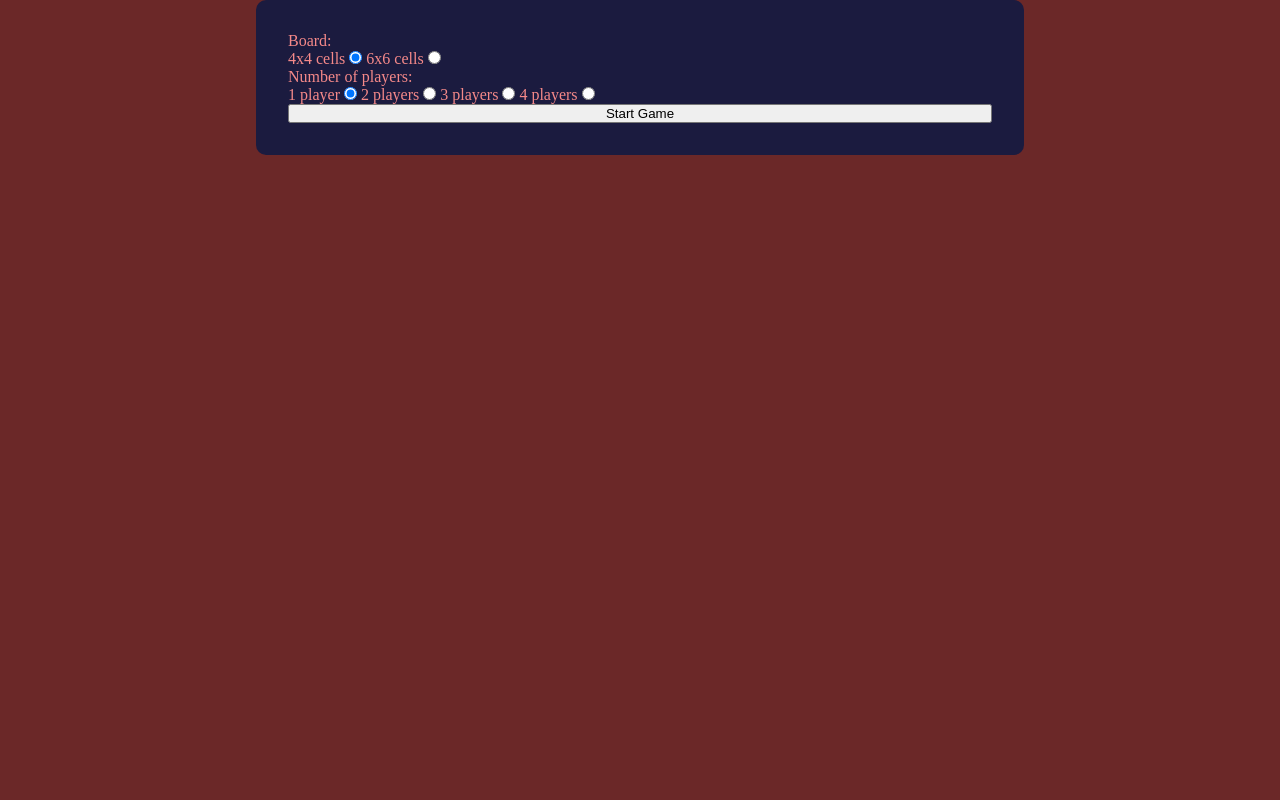
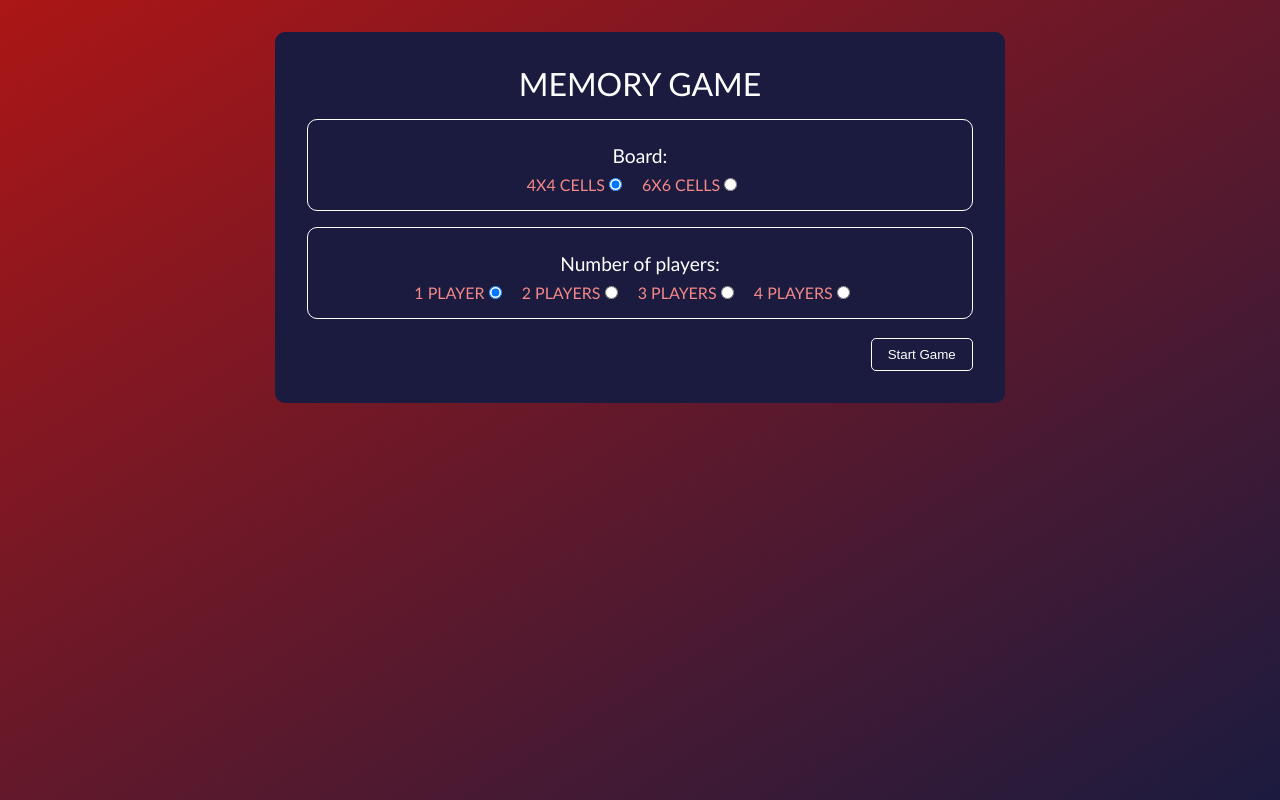
Before and after one commit to nivanovic7/memory-game, a website: page index.html in a window 1280 px wide. Drawn offline with Linux system fonts and the light colour scheme.

Commit message:
Game options styling finished

```diff
--- a/index.html
+++ b/index.html
@@ -10,6 +10,7 @@
   <body>
     <div class="container">
       <form class="game-options">
+        <h1>Memory game</h1>
         <div class="game-options__cells">
           <p>Board:</p>
           <label for="cells-4">4x4 cells</label>
@@ -37,7 +38,7 @@
           <input type="radio" name="player-num" id="player-4" value="4" />
         </div>
 
-        <button type="submit" class="start-game-btn">Start Game</button>
+        <button type="submit" class="game-options__btn">Start Game</button>
       </form>
     </div>
   </body>
--- a/sass/main.scss
+++ b/sass/main.scss
@@ -1,3 +1,11 @@
+:root {
+  --color-red-light: rgb(223, 77, 77);
+  --color-red-medium: rgb(172, 22, 22);
+  --color-blue-medium: rgb(27, 27, 63);
+
+  --main-font: "Gill Sans", "Gill Sans MT", Calibri, "Trebuchet MS", sans-serif;
+}
+
 *,
 *::after,
 *::before {
@@ -7,12 +15,17 @@
 }
 
 body {
-  background-color: rgb(107, 40, 40);
+  background-image: linear-gradient(
+    to bottom right,
+    var(--color-red-medium),
+    var(--color-blue-medium)
+  );
   color: rgb(245, 137, 137);
 }
 
 .container {
   min-height: 100vh;
+  padding: 2rem;
 }
 
 .game-options {
@@ -23,4 +36,44 @@ body {
   padding: 2rem;
   width: 60%;
   margin: auto;
+  text-align: center;
+  font-family: var(--main-font);
+  h1 {
+    color: white;
+
+    text-transform: uppercase;
+    font-weight: 300;
+  }
+
+  div {
+    margin-top: 1rem;
+    border: 1px solid white;
+    padding: 1rem;
+    border-radius: 10px;
+
+    p {
+      font-size: 1.2rem;
+      color: white;
+      margin: 0.5rem 0;
+    }
+
+    label {
+      text-transform: uppercase;
+    }
+
+    input {
+      margin-right: 1rem;
+    }
+  }
+
+  &__btn {
+    margin-top: 1.2rem;
+    align-self: flex-end;
+    padding: 0.5rem 1rem;
+    border: 1px solid white;
+    cursor: pointer;
+    border-radius: 5px;
+    background-color: transparent;
+    color: rgb(255, 255, 255);
+  }
 }
```
Also changed, not shown: style.css.
